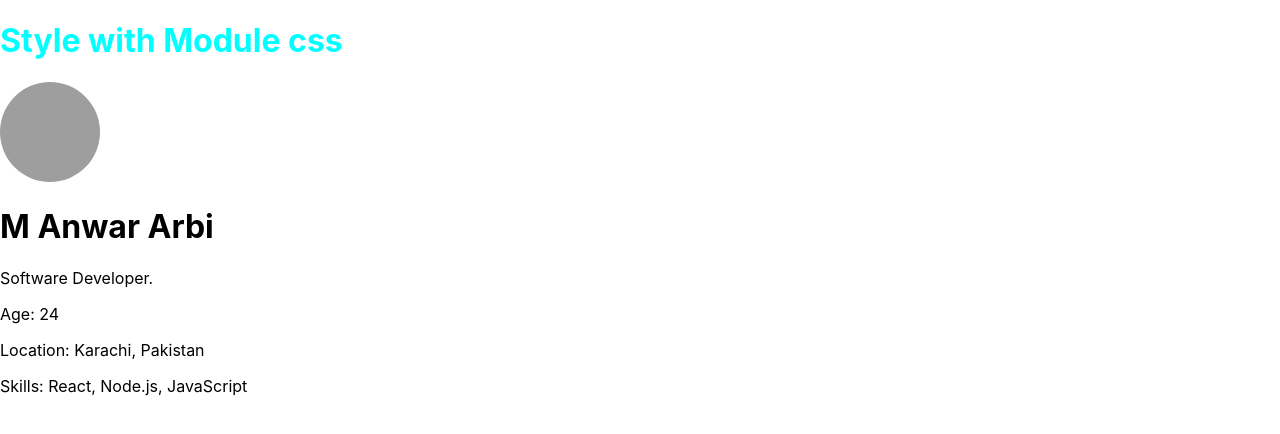
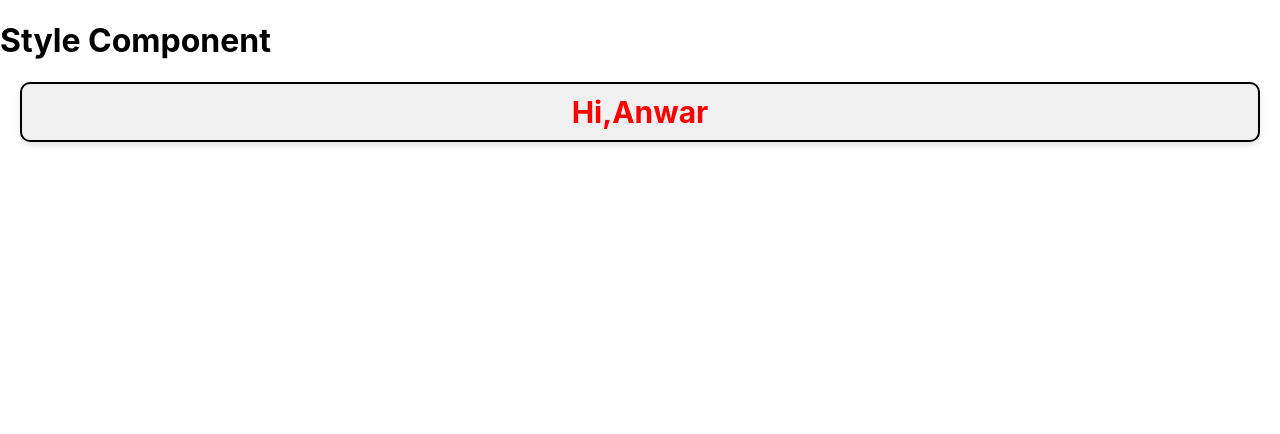
Before and after one commit to MAnwarulhaq/my-react-app, a React (Create React App) app: page / in a window 1280 px wide. Shown: the top 434 px of the page. Built offline with nearby package versions, Linux system fonts and the light colour scheme; grey boxes are pictures that could not be loaded.

Commit message:
Style Component

```diff
--- a/package.json
+++ b/package.json
@@ -10,6 +10,7 @@
     "react": "^19.1.0",
     "react-dom": "^19.1.0",
     "react-scripts": "5.0.1",
+    "styled-components": "^6.1.19",
     "web-vitals": "^2.1.4"
   },
   "scripts": {
--- a/src/App.js
+++ b/src/App.js
@@ -1,14 +1,15 @@
 
 import './App.css';
-import UserProfile from './Style/UserProfile';
+import StyleComponent from './StyleComponent/StyleComponent';
+
 
 
 function App() {
 
   return (
     <>
+    <StyleComponent/>
 
-      <UserProfile />
     </>
   );
 }
--- a/src/Style/DaynamicInlineStyle.jsx
+++ b/src/Style/DaynamicInlineStyle.jsx
@@ -83,6 +83,7 @@ const DaynamicInlineStyle = () => {
                     <div>
                         <h1 style={{ color: { textStyle }, fontSize: "30px" }}>Anwar</h1>
                         <p style={{ color: { textStyle }, fontSize: "20px" }}>Software Developer.</p>
+
                     </div>
 
                 </div>
--- a/src/StyleComponent/StyleComponent.jsx
+++ b/src/StyleComponent/StyleComponent.jsx
@@ -1,4 +1,5 @@
 import React from 'react'
+import styled from 'styled-components';
 
 // what is style component
 // Style components is a library for React and React Native that allows you to use component-level styles
@@ -7,9 +8,45 @@ import React from 'react'
 // import and Apply style component
 
 const StyleComponent = () => {
+  // const Heading = styled.h1`
+  //   color: red;
+  //   font-size: 30px;
+  //   text-align: center;
+  //   font-weight: bold;
+  //   margin: 20px;
+  //   padding: 10px;
+  //   border: 2px solid black;
+  //   border-radius: 10px;
+  //   background-color: #f0f0f0;
+  //   box-shadow: 0 4px 6px rgba(0,0,0,0.1);
+  //   transition: all 0.3s ease;
+  //   &:hover {
+  //     color: blue;
+  //     background-color: #e0e0e0;
+  //     transform: scale(1.01);
+  //   }`
+    const Heading=styled.h1({
+       color: 'red',
+      fontSize: '30px',
+      textAlign: 'center',
+      fontWeight: 'bold',
+      margin: '20px',
+      padding: '10px',
+      border: '2px solid black',
+      borderRadius: '10px',
+      backgroundColor: '#f0f0f0',
+      boxShadow: '0 4px 6px rgba(0,0,0,0.1)',
+      transition: 'all 0.3s ease',
+      '&:hover': {
+        color: 'blue',
+        backgroundColor: '#e0e0e0',
+        transform: 'scale(1.01)'
+      }
+    })
   return (
     <div>
         <h1>Style Component</h1>
+        <Heading>Hi,Anwar</Heading>
     </div>
   )
 }
```
Also changed, not shown: 1 other file (tests, documents, lock files or other folders).
